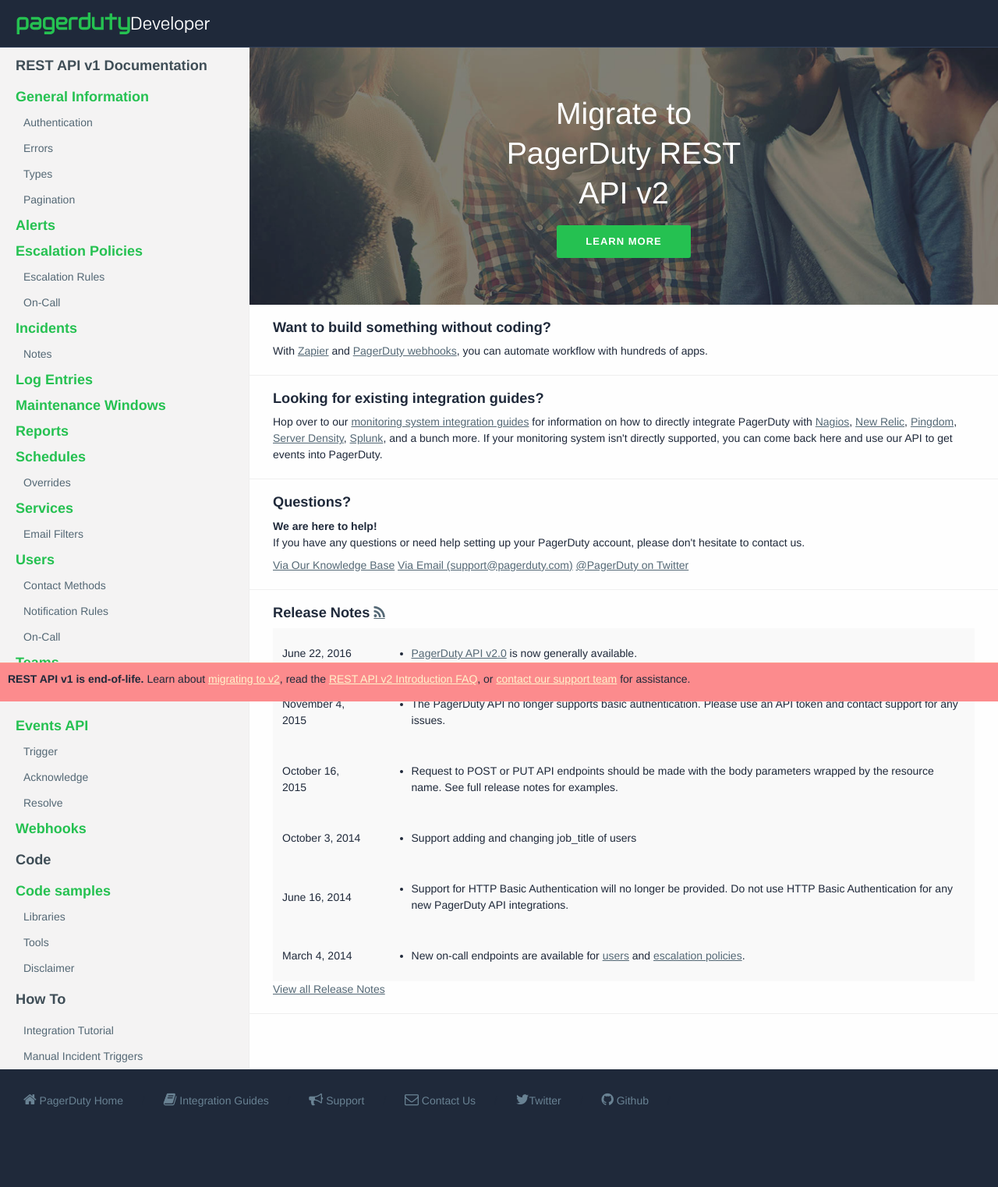
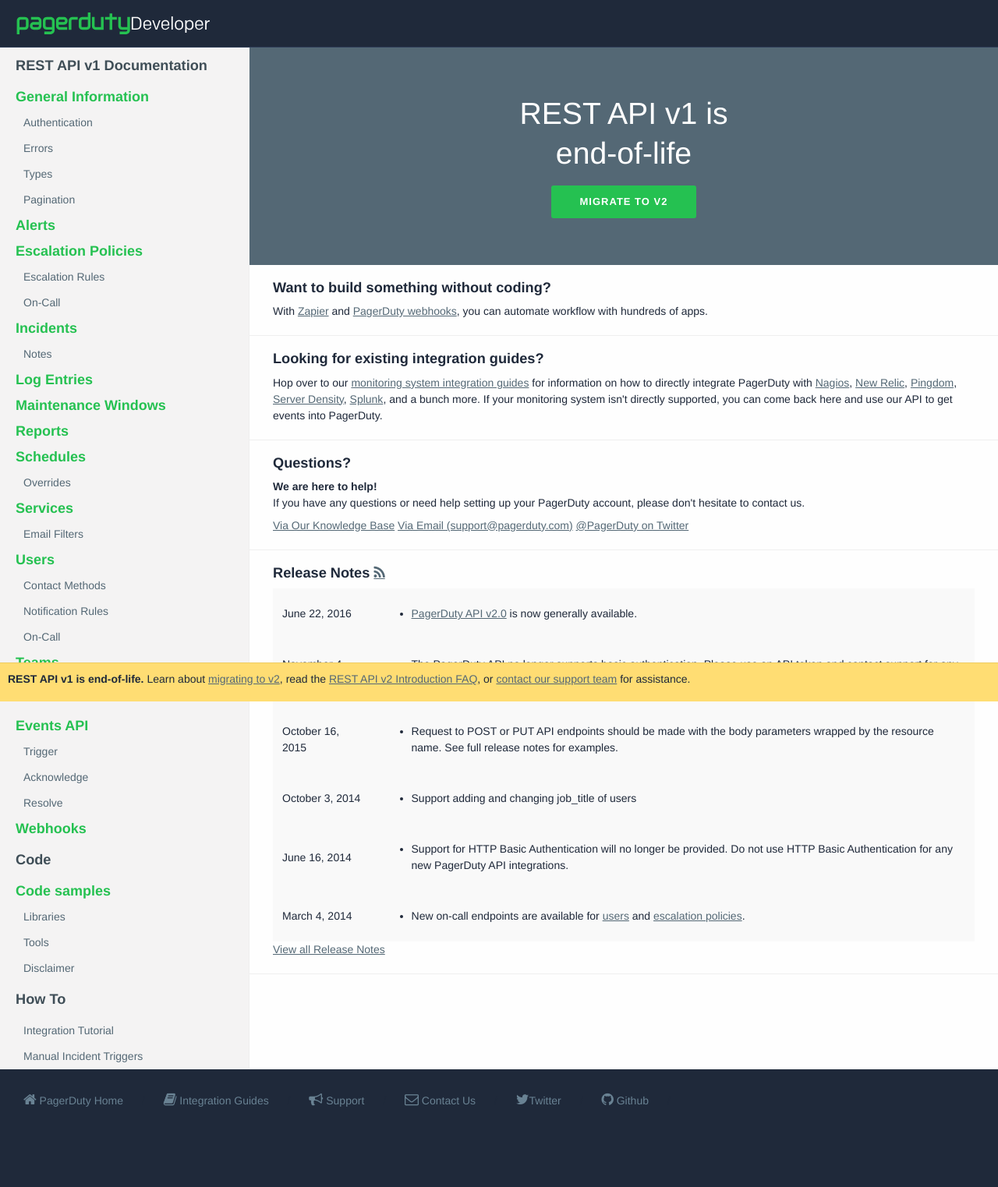
Before and after one commit to h4dz/devdocs, a Jekyll site: the page built from source/index.html, in a window 1280 px wide. Shown: the whole page at 78% size. Built offline with Jekyll 4.4.1, drawn with Linux system fonts in a browser that asks for light colours; some web fonts are replaced.

Commit message:
Make EOL hero less happy

```diff
--- a/source/assets/css/application.css
+++ b/source/assets/css/application.css
@@ -1930,9 +1930,7 @@ a .icon-rotate-90:before, a .icon-rotate-180:before, a .icon-rotate-270:before,
 
 .api-v20-hero {
     width:100%;
-    background-image: url('/assets/images/header.png');
-    background-size: cover;
-    background-position: top center;
+    background-color: #546875;
     padding: 60px 0px;
     font-family: "Colfax","Helvetica Neue",Helvetica,Arial,sans-serif;
     text-align: center;
@@ -2009,15 +2007,11 @@ a.pgd-button:hover, a.pgd-button:active  {
     border: 0 none;
     -webkit-border-radius: 0;
     border-radius: 0;
-    border-top: 1px solid #FD9E8E;
+    border-top: 1px solid #eecc62;
     padding: 10px;
-	background-color: #FC8B8D;
 }
 #deprecation-warning .alert p {
     text-align: center;
-}
-#deprecation-warning .alert a {
-    color: #FFF4CB;
 }
 
 @media (max-width: 1500px) {
--- a/source/index.html
+++ b/source/index.html
@@ -3,8 +3,8 @@ title: PagerDuty Developer - Home
 layout: index
 ---
 <div class="api-v20-hero">
-    <h1>Migrate to PagerDuty REST API v2</h1>
-    <a href="https://v2.developer.pagerduty.com/docs/migrating-to-api-v2" class="pgd-button">Learn More</a>
+    <h1>REST API v1 is end-of-life</h1>
+    <a href="https://v2.developer.pagerduty.com/docs/migrating-to-api-v2" class="pgd-button">Migrate to v2</a>
 </div>
                   <div class='landing'>
                     <div class='section'>
```
